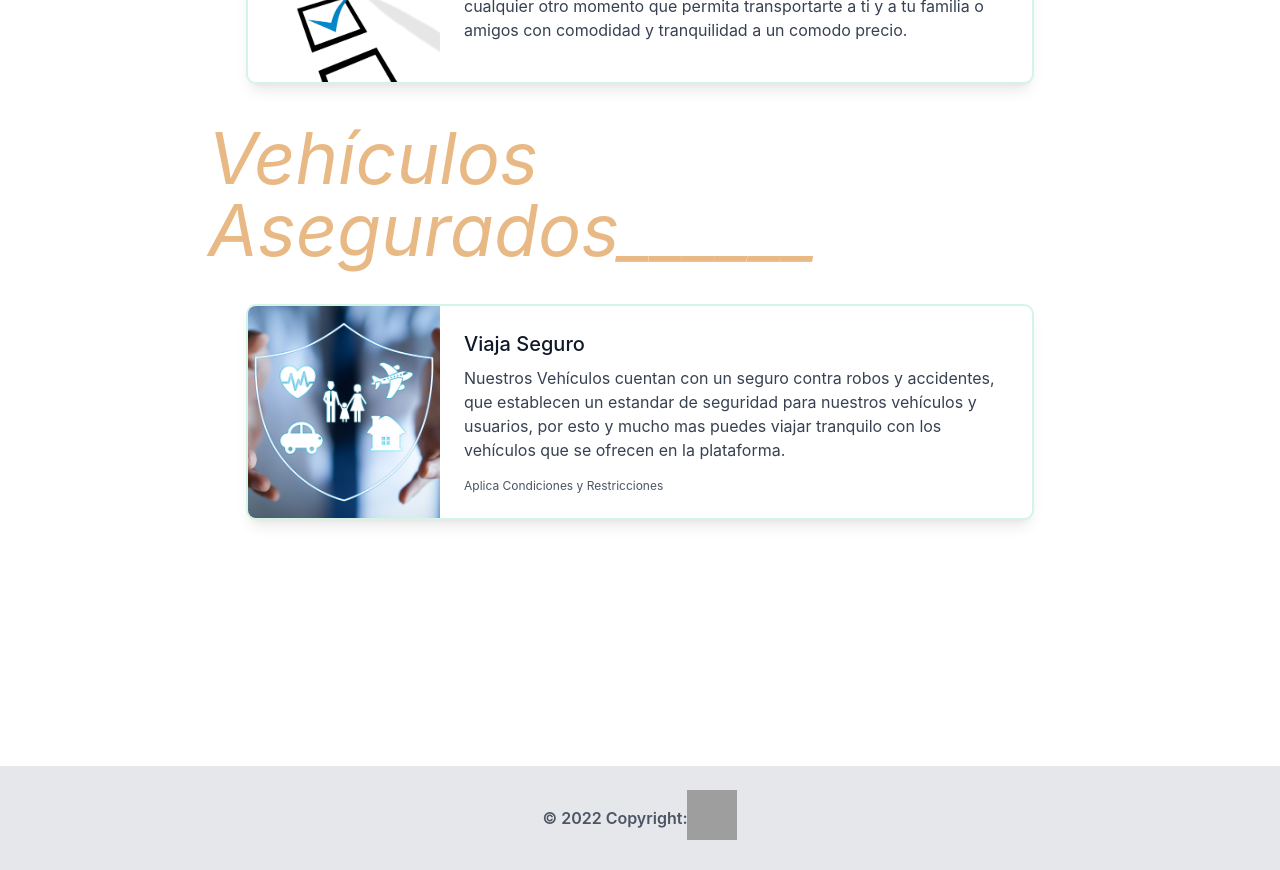
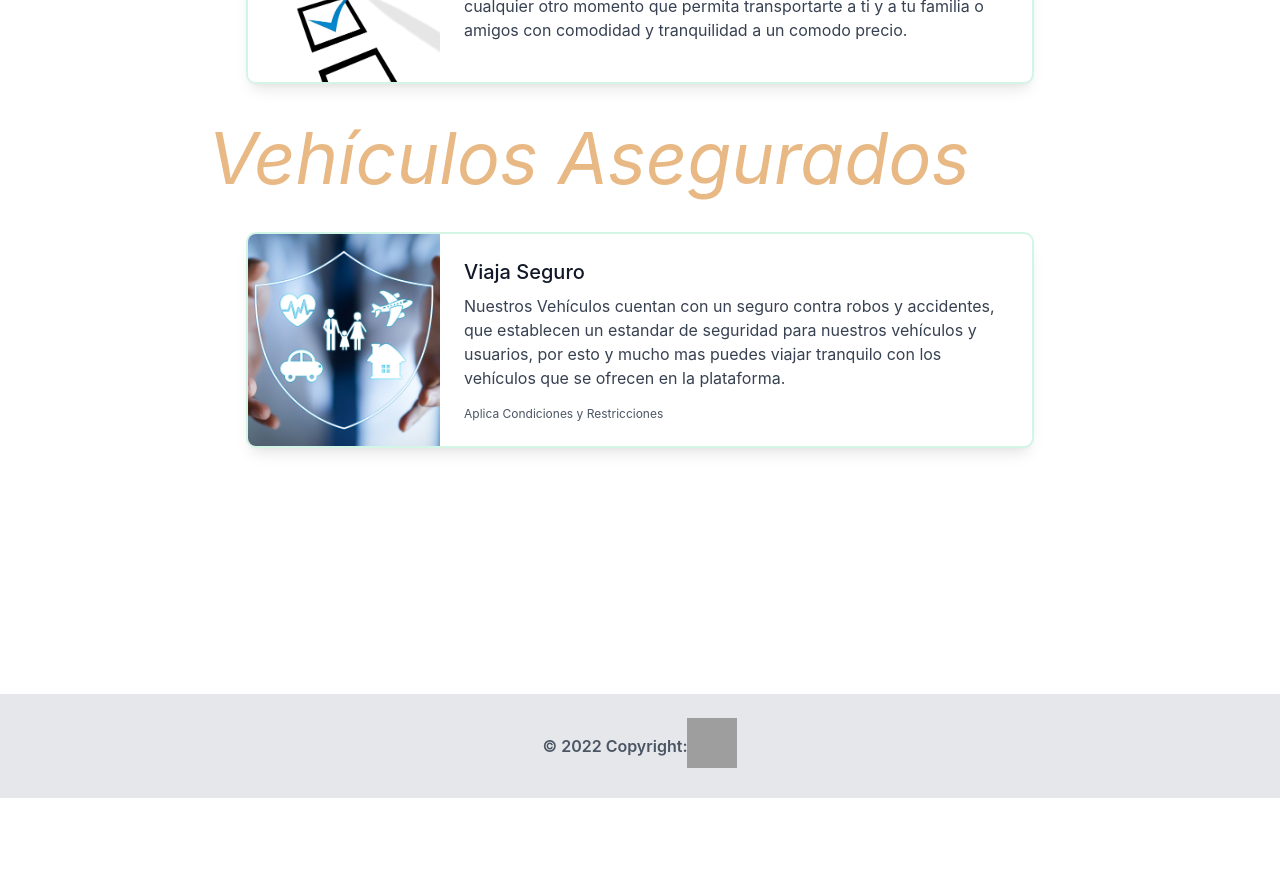
Before and after one commit to OscarGutierrez312/RentApp, a Next.js app in the folder rent-app/: page / in a window 1280 px wide. Shown: the part 1340-2210 px from the top of the page. After the commit the page ends 2138 px from the top, so only its background shows below. Built offline with nearby package versions, Linux system fonts and the light colour scheme; no server answers; grey boxes are pictures that could not be loaded; what tw-elements would draw is missing.

Commit message:
DeleteTest

```diff
--- a/rent-app/pages/index.js
+++ b/rent-app/pages/index.js
@@ -36,7 +36,7 @@ export default function Home(providers) {
           </Link>
           <Link href="/">
             <div className="col-span-2">
-              <h2 className="text-7xl italic text-[#e8b984]">Vehículos Asegurados______</h2>
+              <h2 className="text-7xl italic text-[#e8b984]">Vehículos Asegurados</h2>
               <div className="flex justify-center m-10 cursor-pointer">
                 <div className="flex flex-col min-w-fit min-h-fit max-w-lg md:flex-row md:max-w-xl rounded-lg bg-white shadow-lg ring-2 ring-[#d3f5e6] hover:scale-110 transition duration-150 ease-in-out">
                   <img className=" w-full h-96 md:h-auto object-cover md:w-48 md:rounded-none md:rounded-l-lg" src="/images/seguro.jpeg" alt="img"/>
```
